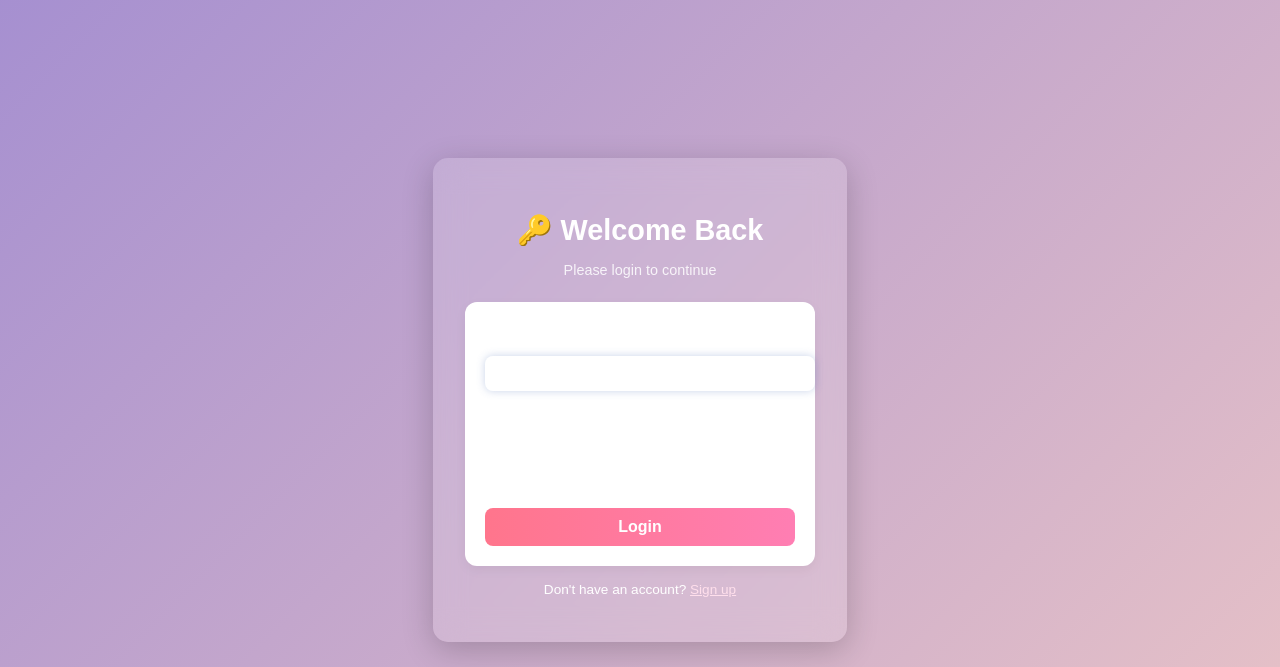
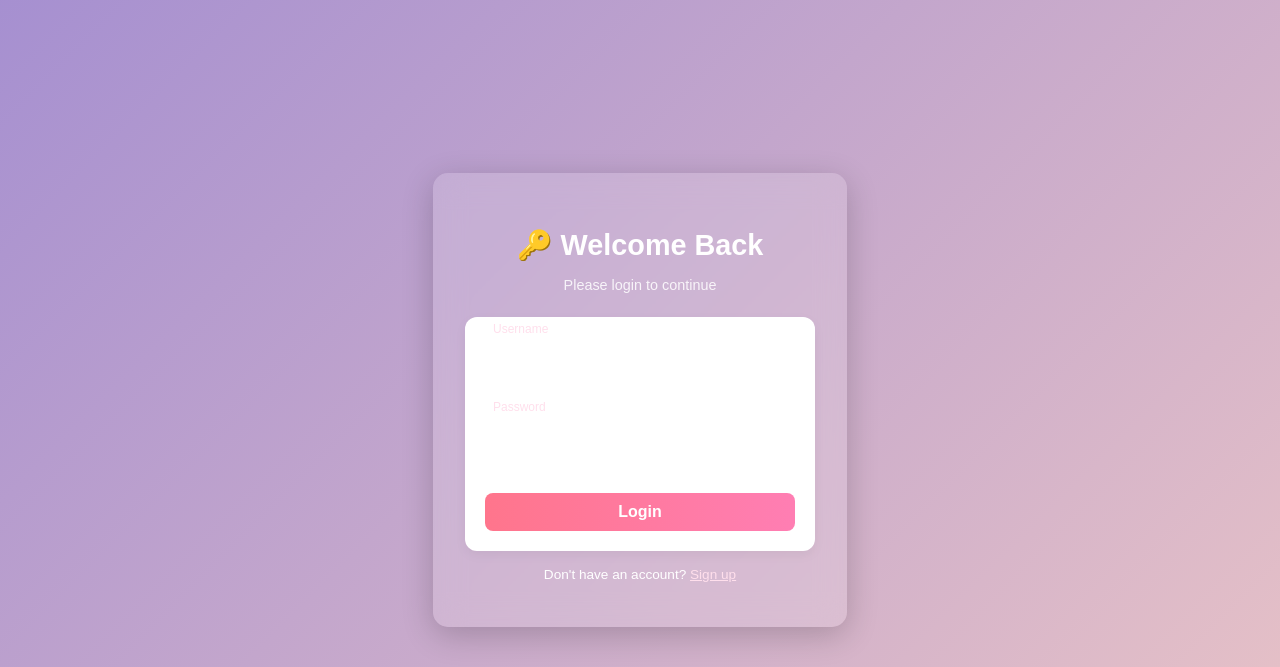
Before and after one commit to Rubel2025-code/inventory-management, a Django app: page /login/ in a window 1280 px wide. Shown: the top 667 px of the page. Run offline with Django 5.2, Linux system fonts and the light colour scheme.

Commit message:
add styles

```diff
--- a/inventory/templates/inventory/login.html
+++ b/inventory/templates/inventory/login.html
@@ -17,7 +17,17 @@
 
         <form method="POST">
             {% csrf_token %}
-            {{ form.as_p }}
+
+            <div class="form-group">
+                <input type="text" name="username" required>
+                <label>Username</label>
+            </div>
+
+            <div class="form-group">
+                <input type="password" name="password" required>
+                <label>Password</label>
+            </div>
+
             <button type="submit" class="login-btn">Login</button>
         </form>
 
--- a/inventory/templates/inventory/product_list.html
+++ b/inventory/templates/inventory/product_list.html
@@ -2,7 +2,7 @@
 {% load static %}
 
 {% block content %}
-<div class="container py-4">
+<div class="container py-4 product-list-body">
 
     <!-- Page Header + Admin Buttons -->
     <div class="d-flex justify-content-between align-items-center mb-4">
--- a/static/css/styles.css
+++ b/static/css/styles.css
@@ -1,12 +1,21 @@
-/* === Global Styling === */
+/* === Global Animated Gradient Background === */
 body {
-    background: linear-gradient(135deg, #f8f9fa, #e8f0ff);
+    min-height: 100vh;
+    background: linear-gradient(-45deg, #ff9a9e, #fad0c4, #a18cd1, #fbc2eb);
+    background-size: 400% 400%;
+    animation: gradientBG 10s ease infinite;
     font-family: 'Poppins', sans-serif;
     color: #333;
-    min-height: 100vh;
     animation: fadeIn 0.8s ease-in;
-    margin: 0;
 }
+
+/* Gradient Animation Keyframes */
+@keyframes gradientBG {
+    0% { background-position: 0% 50%; }
+    50% { background-position: 100% 50%; }
+    100% { background-position: 0% 50%; }
+}
+
 
 /* === Navbar Styling === */
 .navbar {
@@ -311,3 +320,54 @@ footer {
     from { opacity: 0; transform: translateY(20px); }
     to { opacity: 1; transform: translateY(0); }
 }
+/* Floating Labels */
+.form-group {
+    position: relative;
+    margin-bottom: 1.5rem;
+}
+
+.form-group input {
+    width: 100%;
+    padding: 10px;
+    background: rgba(255, 255, 255, 0.3);
+    border: none;
+    border-radius: 8px;
+    outline: none;
+    color: white;
+    font-size: 1rem;
+}
+
+.form-group label {
+    position: absolute;
+    top: 50%;
+    left: 12px;
+    transform: translateY(-50%);
+    color: rgba(255, 255, 255, 0.7);
+    font-size: 0.9rem;
+    pointer-events: none;
+    transition: 0.3s ease;
+}
+
+/* Label moves up on focus or when input has value */
+.form-group input:focus + label,
+.form-group input:not(:placeholder-shown) + label {
+    top: -8px;
+    left: 8px;
+    font-size: 0.75rem;
+    color: #ffdfec;
+}
+/* Product list background (same as login) */
+.product-list-body {
+    min-height: 100vh;
+    background: linear-gradient(-45deg, #ff9a9e, #fad0c4, #a18cd1, #fbc2eb);
+    background-size: 400% 400%;
+    animation: gradientBG 10s ease infinite;
+    padding-top: 20px;
+    padding-bottom: 20px;
+}
+.card, .table {
+    background: rgba(255, 255, 255, 0.85);
+    backdrop-filter: blur(10px);
+    border-radius: 12px;
+    box-shadow: 0 4px 12px rgba(0,0,0,0.1);
+}
```
